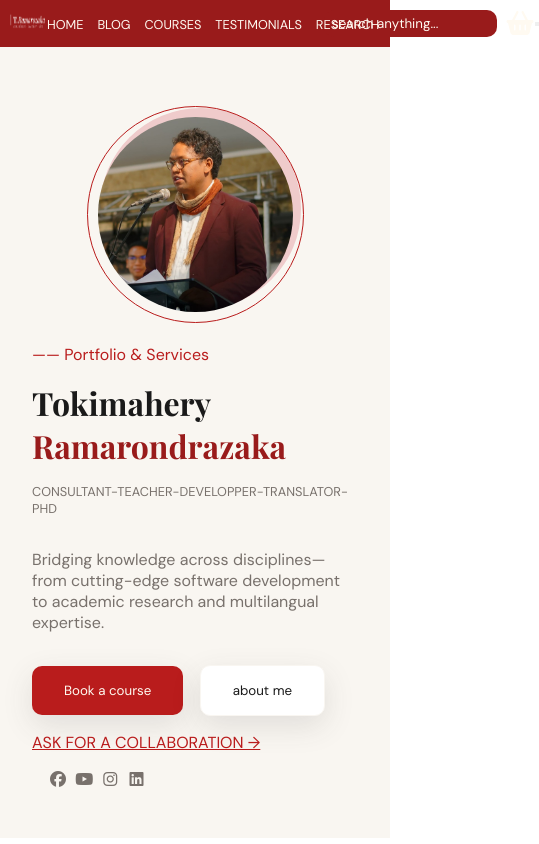
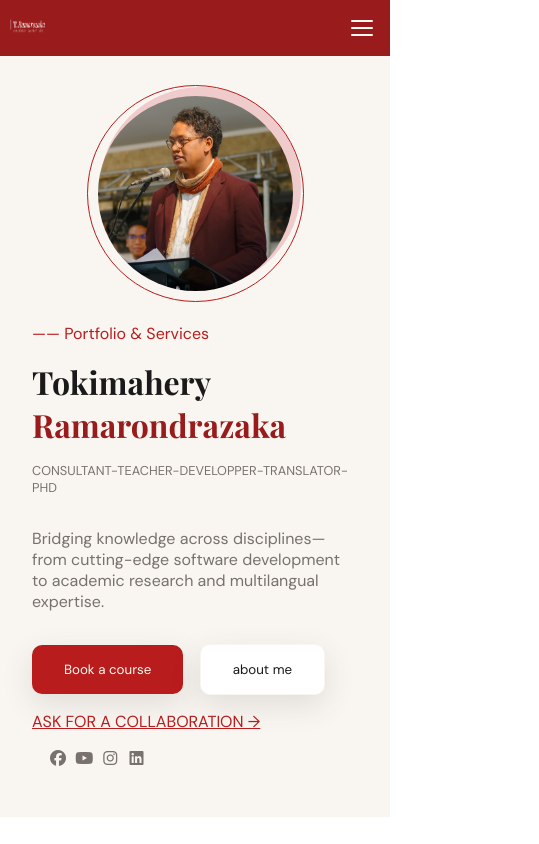
Before and after one commit to Adrien-ari/PROJET-Portfolio-MR-Toky-Fehizoro-Diamondra, a website with bundled scripts: page html/index.html in a window 390 px wide. Shown: the top 844 px of the page, 539 px wide, since content can reach past the window. Built offline with nearby package versions, Linux system fonts and the light colour scheme; files whose address does not match are found by name.

Commit message:
ajout de responsivité

```diff
--- a/css/general.css
+++ b/css/general.css
@@ -179,3 +179,92 @@ footer {
   text-align: center;
   color: var(--color-text-white);
 }
+
+/* Respon by diams */
+.burger {
+  display: none;
+  flex-direction: column;
+  justify-content: center;
+  align-items: center;
+  gap: 5px;
+  width: 40px;
+  height: 40px;
+  background: none;
+  border: none;
+  cursor: pointer;
+  border-radius: 6px;
+  transition: background 0.3s ease;
+}
+.burger:hover { background: rgba(255,255,255,0.12); }
+.burger .bar {
+  display: block;
+  width: 22px;
+  height: 2px;
+  background: var(--color-text-white);
+  border-radius: 2px;
+  transition: transform 0.3s ease, opacity 0.3s ease;
+  transform-origin: center;
+}
+.burger.open .bar:nth-child(1) { transform: translateY(7px) rotate(45deg); }
+.burger.open .bar:nth-child(2) { opacity: 0; transform: scaleX(0); }
+.burger.open .bar:nth-child(3) { transform: translateY(-7px) rotate(-45deg); }
+
+.mobile-menu {
+  position: fixed;
+  top: 64px;
+  left: 0; right: 0;
+  background: var(--color-red-dark);
+  max-height: 0;
+  overflow: hidden;
+  transition: max-height 0.4s ease;
+  z-index: 99;
+}
+.mobile-menu.open { max-height: 400px; }
+.mobile-menu-inner {
+  padding: 1rem 1.5rem 1.5rem;
+  display: flex;
+  flex-direction: column;
+}
+.mobile-menu a {
+  color: var(--color-text-white);
+  text-decoration: none;
+  font-size: 0.85rem;
+  font-weight: 600;
+  letter-spacing: 0.1em;
+  text-transform: uppercase;
+  padding: 0.85rem 0.5rem;
+  border-bottom: 1px solid rgba(255,255,255,0.1);
+  transition: background 0.3s ease, padding-left 0.3s ease;
+}
+.mobile-menu a:last-child { border-bottom: none; }
+.mobile-menu a:hover { background: rgba(255,255,255,0.1); padding-left: 1rem; }
+
+.overlay {
+  display: none;
+  position: fixed;
+  inset: 0;
+  background: rgba(0,0,0,0.4);
+  z-index: 98;
+}
+.overlay.visible { display: block; }
+
+@media (max-width: 767px) {
+  .navigation        { display: none; }
+  .search_and_panier { display: none; }
+  .burger            { display: flex; }
+
+  /* footer */
+  footer {
+    height: auto;
+    padding: 2rem 1.5rem;
+    text-align: center;
+  }
+
+  .textIncitationFooter {
+    width: 100%;
+  }
+
+  .incitationQuestionFooter {
+    font-size: 1.3rem;
+  }
+}
```
